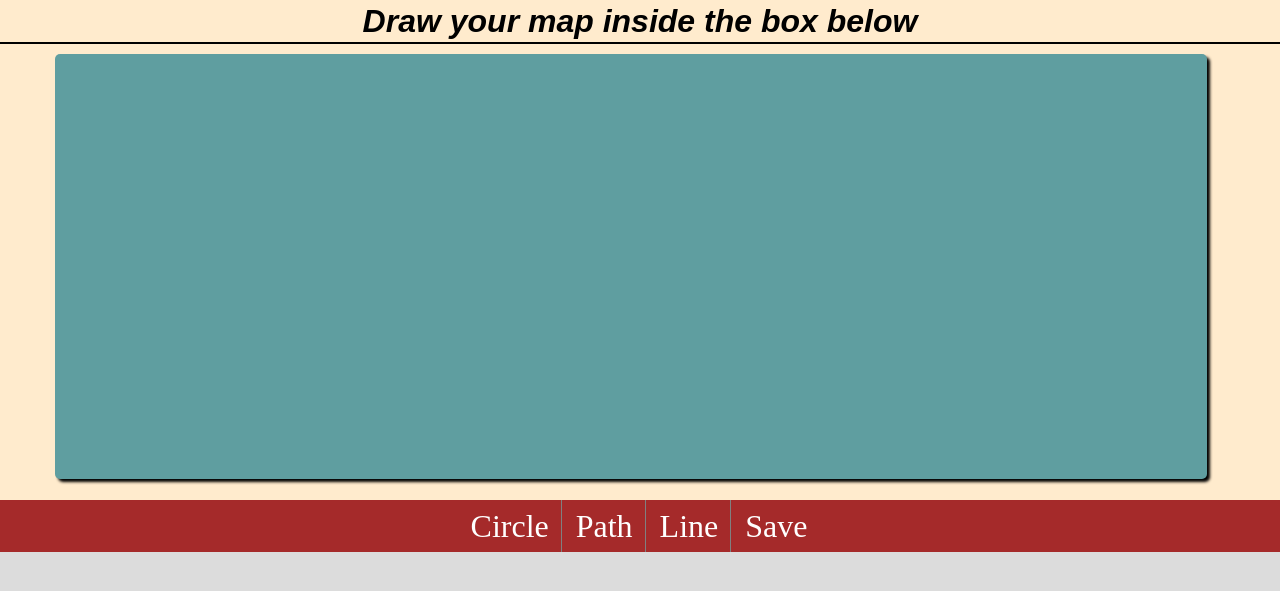
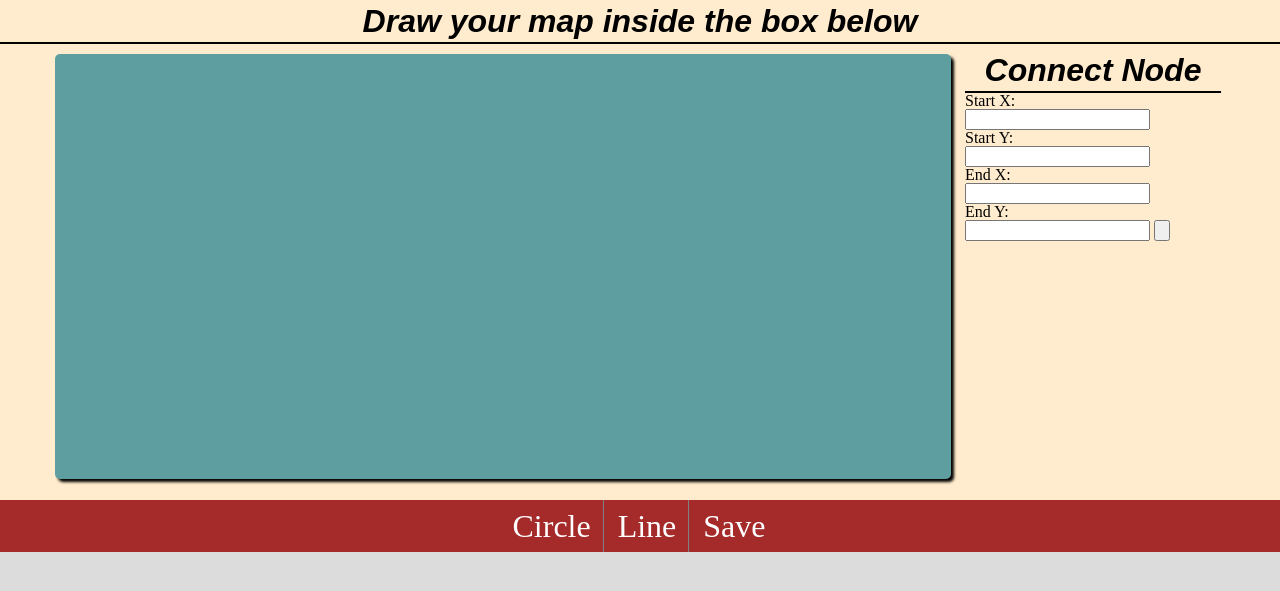
Before and after one commit to jobayersozib/bmapping, a PHP site: page / in a window 1280 px wide. Shown: the top 591 px of the page. Run offline with PHP 8.4, Linux system fonts and the light colour scheme.

Commit message:
second commit

```diff
--- a/css/style.css
+++ b/css/style.css
@@ -71,7 +71,13 @@ body{
     height: 500px;
     background-color: blanchedalmond;
 }
-
+#canvas form{
+    margin-top: 5px;
+    width: 20%;
+    display: inline-block;
+    vertical-align: top;
+    margin-left: 10px;
+}
 #canvas h1{
     font-family: sans-serif;
     font-size: 2em;
@@ -84,7 +90,7 @@ body{
     font-style: italic;
 }
 #canvas #mysvg{
-    width: 90%;
+    width:70%;
     height:85%;
     background-color: cadetblue;
     margin-left:55px;
@@ -122,3 +128,11 @@ body{
 #shapes a:last-child{
      border-right:none;
 }
+
+#svg{
+    position:relative;
+}
+line{
+    z-index: 1;
+    position: absolute;
+}
--- a/index.html
+++ b/index.html
@@ -13,15 +13,30 @@ and open the template in the editor.
     </head>
     <body>
 
+
         <div id="canvas">
             <h1>Draw your map inside the box below</h1>
-            <svg id="mysvg">
+            <svg  id="mysvg">
+
 
             </svg>
+            <form>
+                <h1>Connect Node</h1>
+                <h4>Start X:</h4>
+                <input type="text" id="SX" name=""/>
+                <h4>Start Y:</h4>
+                <input type="text" id="SY" name=""/>
+                <label for="Line End"></label>
+                <h4>End X:</h4>
+                <input type="text" id="EX"  name=""/>
+                <h4>End Y:</h4>
+                <input type="text" id="EY" name=""/>
+                <input type="button" id="submit" name=""/>
+            </form>
         </div>
+
         <div id="shapes">
             <a href="#">Circle</a>
-            <a href="#">Path</a>
             <a href="#">Line</a>
             <a href="#" id="save">Save</a>
         </div>
--- a/js/app.js
+++ b/js/app.js
@@ -5,9 +5,11 @@
  */
 
 var bps_obj={
+
     create_node:function(e){
 
-         if(e.target.parentNode.nodeName==="svg"){
+         if( e.target.nodeName==='LINE' || e.target.parentNode.nodeName==="svg" ){
+                alert(e.target.nodeName);
                  e.target.parentNode.removeChild(e.target);
                 }
             else{
@@ -29,4 +31,32 @@ var bps_obj={
 }
 
 
-document.getElementById("mysvg").addEventListener("click",bps_obj.create_node,true);
+document.getElementById("mysvg").addEventListener("click",bps_obj.create_node,false);
+
+document.getElementById("submit").addEventListener("click",function(e) {
+     /*var svg=document.getElementById("mysvg");
+      var x1=document.getElementById("SX").value;
+      var y1=document.getElementById("SY").value;
+      var x2=document.getElementById("EX").value;
+      var y2=document.getElementById("EY").value;
+
+     svg.innerHTML +='<line x1='+x1+' y1='+y1+' x2='+x2+' y2='+y2+' stroke="black" stroke-width="3"/>';
+
+     */
+     var svg=document.getElementById("mysvg");
+                    var svgNS = svg.namespaceURI;
+                    var el=document.createElementNS(svgNS,'line');
+                    var x1=document.getElementById("SX").value;
+                    var y1=document.getElementById("SY").value;
+                    var x2=document.getElementById("EX").value;
+                    var y2=document.getElementById("EY").value;
+                    el.setAttribute("x1",x1);
+                    el.setAttribute("y1",y1);
+                    el.setAttribute("x2",x2);
+
+                    el.setAttribute("y2",y2);
+                     el.setAttribute("stroke","black");
+                    el.setAttribute("stroke-width",3);
+                    svg.appendChild(el);
+
+})
```
Also changed, not shown: js/app_obj.js (deleted, +0 -22 lines).
